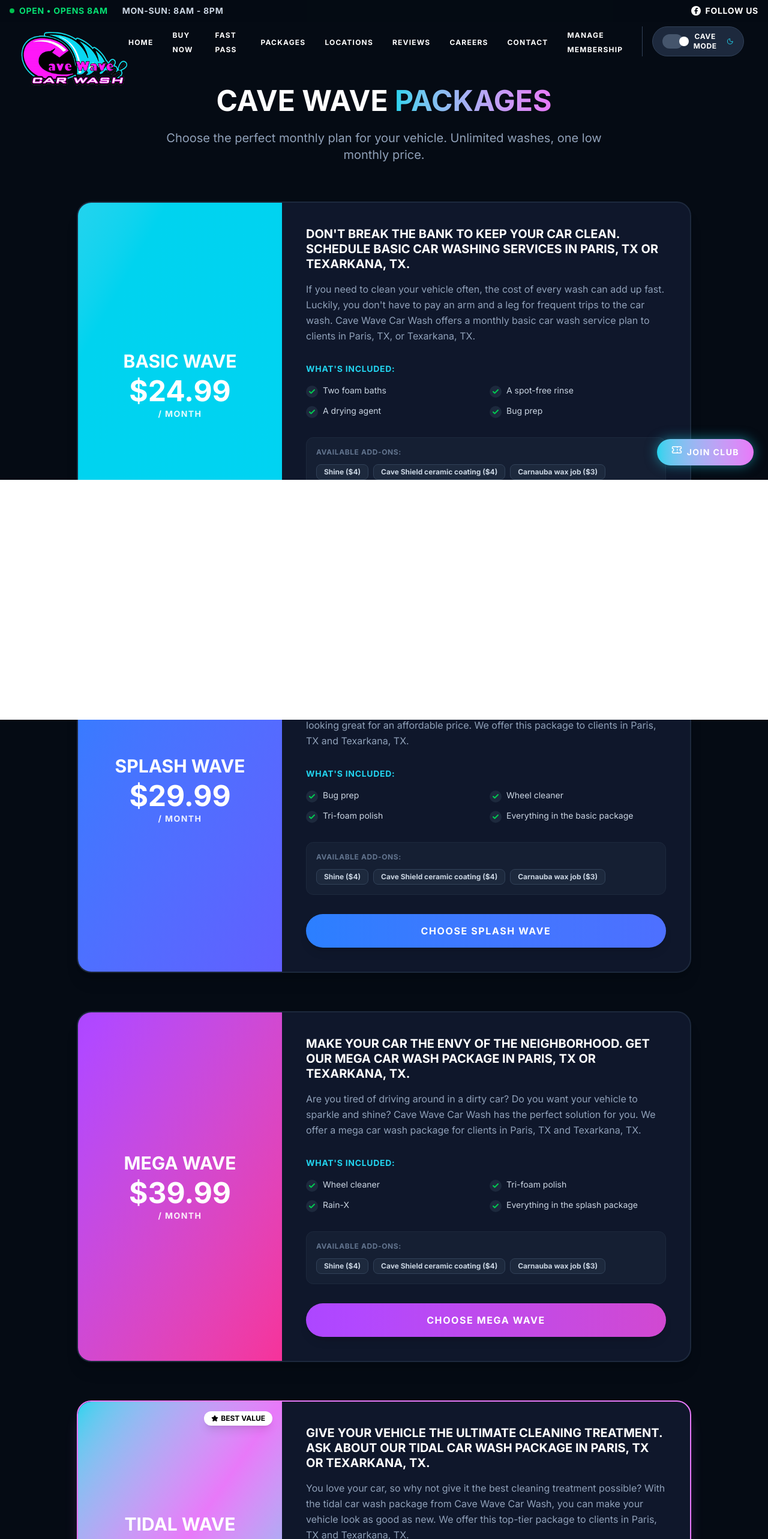
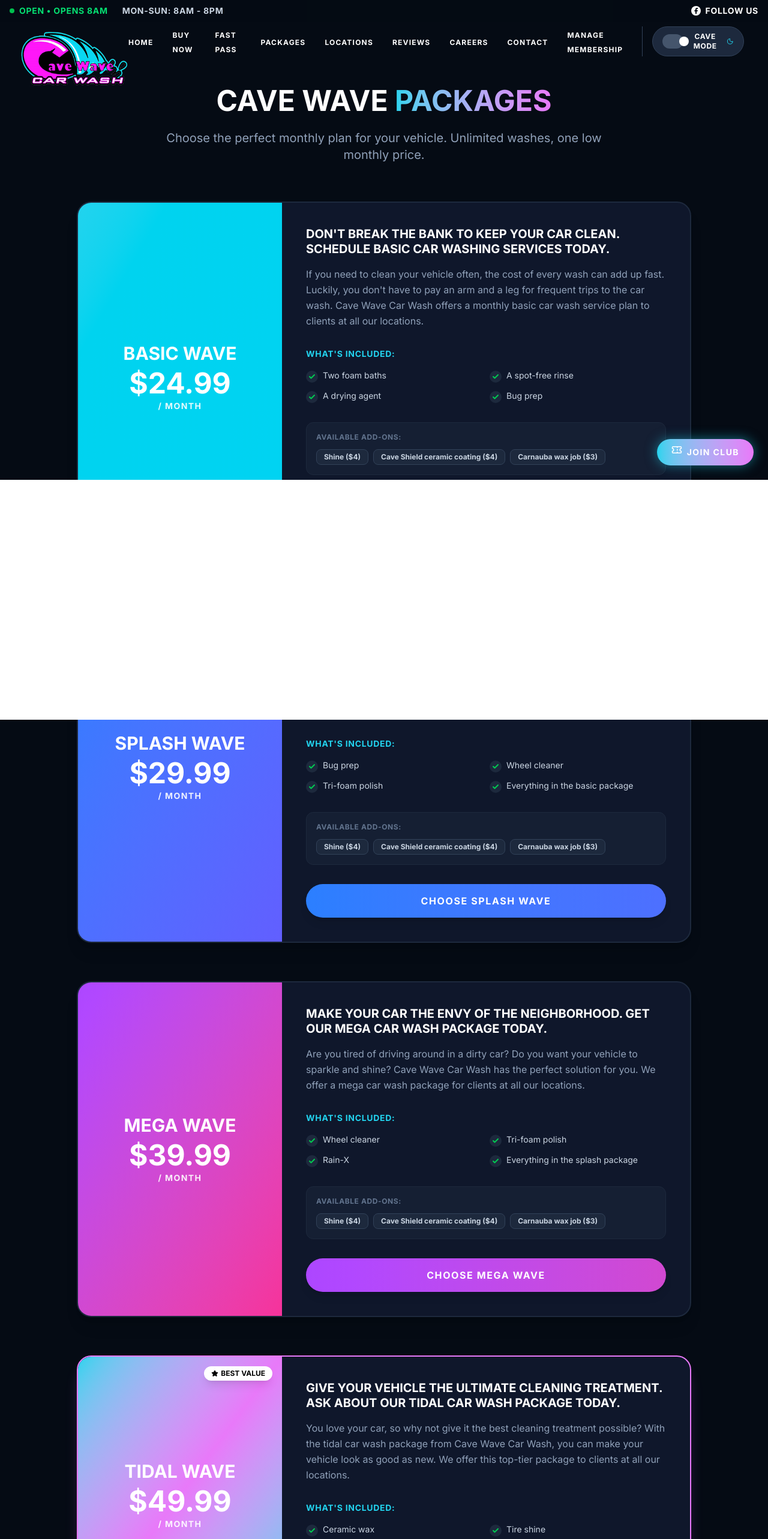
Before and after one commit to Founditmarketing/Cave-wave, a React (Vite) app: page /packages in a window 1280 px wide. Shown: the top 2566 px of the page at 60% size. Built offline with nearby package versions, Linux system fonts and the light colour scheme.

Commit message:
update package descriptions to remove specific location restrictions

```diff
--- a/src/data/packages.ts
+++ b/src/data/packages.ts
@@ -3,8 +3,8 @@
         name: 'Basic Wave',
         price: '24.99',
         singlePrice: '10.00',
-        description: 'Don\'t Break the Bank to Keep Your Car Clean. Schedule basic car washing services in Paris, TX or Texarkana, TX.',
-        longDescription: 'If you need to clean your vehicle often, the cost of every wash can add up fast. Luckily, you don\'t have to pay an arm and a leg for frequent trips to the car wash. Cave Wave Car Wash offers a monthly basic car wash service plan to clients in Paris, TX, or Texarkana, TX.',
+        description: 'Don\'t Break the Bank to Keep Your Car Clean. Schedule basic car washing services today.',
+        longDescription: 'If you need to clean your vehicle often, the cost of every wash can add up fast. Luckily, you don\'t have to pay an arm and a leg for frequent trips to the car wash. Cave Wave Car Wash offers a monthly basic car wash service plan to clients at all our locations.',
         features: ['Two foam baths', 'A spot-free rinse', 'A drying agent', 'Bug prep'],
         addOns: [
             { name: 'Shine', price: '$4' },
@@ -17,8 +17,8 @@
         name: 'Splash Wave',
         price: '29.99',
         singlePrice: '16.00',
-        description: 'Give Your Car a Little Extra Shine. Sign up for our splash car wash package in Paris, TX or Texarkana, TX.',
-        longDescription: 'Your car does a lot for you, so why not give it the royal treatment? With the splash car wash package from Cave Wave Car Wash, you can keep your car looking great for an affordable price. We offer this package to clients in Paris, TX and Texarkana, TX.',
+        description: 'Give Your Car a Little Extra Shine. Sign up for our Splash car wash package today.',
+        longDescription: 'Your car does a lot for you, so why not give it the royal treatment? With the splash car wash package from Cave Wave Car Wash, you can keep your car looking great for an affordable price. We offer this package to clients at all our locations.',
         features: ['Bug prep', 'Wheel cleaner', 'Tri-foam polish', 'Everything in the basic package'],
         addOns: [
             { name: 'Shine', price: '$4' },
@@ -31,8 +31,8 @@
         name: 'Mega Wave',
         price: '39.99',
         singlePrice: '20.00',
-        description: 'Make Your Car the Envy of the Neighborhood. Get our mega car wash package in Paris, TX or Texarkana, TX.',
-        longDescription: 'Are you tired of driving around in a dirty car? Do you want your vehicle to sparkle and shine? Cave Wave Car Wash has the perfect solution for you. We offer a mega car wash package for clients in Paris, TX and Texarkana, TX.',
+        description: 'Make Your Car the Envy of the Neighborhood. Get our Mega car wash package today.',
+        longDescription: 'Are you tired of driving around in a dirty car? Do you want your vehicle to sparkle and shine? Cave Wave Car Wash has the perfect solution for you. We offer a mega car wash package for clients at all our locations.',
         features: ['Wheel cleaner', 'Tri-foam polish', 'Rain-X', 'Everything in the splash package'],
         addOns: [
             { name: 'Shine', price: '$4' },
@@ -46,8 +46,8 @@
         price: '49.99',
         singlePrice: '25.00',
         isBestValue: true,
-        description: 'Give Your Vehicle the Ultimate Cleaning Treatment. Ask about our tidal car wash package in Paris, TX or Texarkana, TX.',
-        longDescription: 'You love your car, so why not give it the best cleaning treatment possible? With the tidal car wash package from Cave Wave Car Wash, you can make your vehicle look as good as new. We offer this top-tier package to clients in Paris, TX and Texarkana, TX.',
+        description: 'Give Your Vehicle the Ultimate Cleaning Treatment. Ask about our Tidal car wash package today.',
+        longDescription: 'You love your car, so why not give it the best cleaning treatment possible? With the tidal car wash package from Cave Wave Car Wash, you can make your vehicle look as good as new. We offer this top-tier package to clients at all our locations.',
         features: ['Ceramic wax', 'Tire shine', 'Everything in the mega package'],
         addOns: [],
         color: 'from-brand-neonBlue via-brand-neonPink to-brand-neonBlue'
--- a/src/pages/packages/BasicWave.tsx
+++ b/src/pages/packages/BasicWave.tsx
@@ -21,13 +21,13 @@
                     <div className="p-8 md:p-12 space-y-8">
                         <div>
                             <h2 className="text-2xl font-black uppercase dark:text-white text-slate-900 mb-4">Don't Break the Bank to Keep Your Car Clean</h2>
-                            <h3 className="text-lg font-bold text-brand-neonBlue uppercase mb-4">Schedule basic car washing services in Paris, TX or Texarkana, TX</h3>
+                            <h3 className="text-lg font-bold text-brand-neonBlue uppercase mb-4">Schedule basic car washing services today</h3>
                             <p className="text-slate-600 dark:text-slate-400 leading-relaxed">
                                 If you need to clean your vehicle often, the cost of every wash can add up fast. Luckily, you don't have to pay an arm and a leg for frequent trips to the car wash.
-                                Cave Wave Car Wash offers a monthly basic car wash service plan to clients in Paris, TX, or Texarkana, TX.
+                                Cave Wave Car Wash offers a monthly basic car wash service plan to clients at all our locations.
                             </p>
                             <p className="text-slate-600 dark:text-slate-400 leading-relaxed mt-4">
-                                For just <strong>$24.99 a month</strong>, you can keep your car clean and new looking. We also offer monthly packages at our Texarkana location.
+                                For just <strong>$24.99 a month</strong>, you can keep your car clean and new looking.
                                 Learn more about our monthly foaming car wash services.
                             </p>
                         </div>
--- a/src/pages/packages/MegaWave.tsx
+++ b/src/pages/packages/MegaWave.tsx
@@ -21,13 +21,13 @@
                     <div className="p-8 md:p-12 space-y-8">
                         <div>
                             <h2 className="text-2xl font-black uppercase dark:text-white text-slate-900 mb-4">Protect Your Paintwork from Chipping</h2>
-                            <h3 className="text-lg font-bold text-blue-600 uppercase mb-4">Request Carbauba wax application services in Paris, TX or Texarkana, TX</h3>
+                            <h3 className="text-lg font-bold text-blue-600 uppercase mb-4">Request Carbauba wax application services today</h3>
                             <p className="text-slate-600 dark:text-slate-400 leading-relaxed">
                                 Constant sun exposure or wear and tear from road debris can cause the paint job of your vehicle to get chipped and pitted.
                                 In order to keep your car looking its best, you'll need to give the exterior a protective wax coating.
                             </p>
                             <p className="text-slate-600 dark:text-slate-400 leading-relaxed mt-4">
-                                Cave Wave Car Wash provides Carnauba wax application services at both our Paris, TX and Texarkana locations. We use Carnauba wax because...
+                                Cave Wave Car Wash provides Carnauba wax application services at all our locations. We use Carnauba wax because...
                             </p>
                             <ul className="mt-4 space-y-2">
                                 {['It enhances your paintwork', 'It resists UV rays, heat and moisture', 'It protects surfaces from environmental contaminants and debris'].map((item, i) => (
--- a/src/pages/packages/SplashWave.tsx
+++ b/src/pages/packages/SplashWave.tsx
@@ -21,17 +21,17 @@
                     <div className="p-8 md:p-12 space-y-8">
                         <div>
                             <h2 className="text-2xl font-black uppercase dark:text-white text-slate-900 mb-4">Give Your Car a Thorough Cleaning</h2>
-                            <h3 className="text-lg font-bold text-blue-500 uppercase mb-4">We offer car wheel cleaning services in Paris, TX and Texarkana, TX</h3>
+                            <h3 className="text-lg font-bold text-blue-500 uppercase mb-4">We offer car wheel cleaning services at all locations</h3>
                             <p className="text-slate-600 dark:text-slate-400 leading-relaxed">
                                 Tired of having caked-on mud in your tire treads and around your rims? Turn to Cave Wave Car Wash for help.
                                 Our Splash Wave package includes car wheel cleaning services to give your vehicle extra detailed shine.
                             </p>
                             <p className="text-slate-600 dark:text-slate-400 leading-relaxed mt-4">
                                 You'll also have access to our tri-colored falls and high-pressure side blasters. Plus, the Splash Wave package includes a tire and wheel cleaning and the application of a clear coat protectant.
-                                Our car wash in Paris, TX and Texarkana, TX has everything you need to get your car squeaky-clean.
+                                Our car wash has everything you need to get your car squeaky-clean.
                             </p>
                             <p className="text-slate-600 dark:text-slate-400 leading-relaxed mt-4 font-bold">
-                                Enroll in our Splash Wave package today for just $29.99 a month. Cleaning packages are also available at our Texarkana location.
+                                Enroll in our Splash Wave package today for just $29.99 a month.
                             </p>
                         </div>
 
--- a/src/pages/packages/TidalWave.tsx
+++ b/src/pages/packages/TidalWave.tsx
@@ -21,13 +21,13 @@
                     <div className="p-8 md:p-12 space-y-8">
                         <div>
                             <h2 className="text-2xl font-black uppercase dark:text-white text-slate-900 mb-4">Keep Your Car Spotless - Automatically</h2>
-                            <h3 className="text-lg font-bold text-brand-neonPink uppercase mb-4">Enroll in our monthly car wash services in Paris, TX or Texarkana, TX</h3>
+                            <h3 className="text-lg font-bold text-brand-neonPink uppercase mb-4">Enroll in our monthly car wash services today</h3>
                             <p className="text-slate-600 dark:text-slate-400 leading-relaxed">
                                 Keeping your car clean can feel like a never-ending battle. If you're tired of spending every weekend scrubbing your car clean, it's time to enroll in monthly car wash services.
                                 Cave Wave Car Wash will keep your vehicle spotless with our <strong>$49.99 Tidal Wave cleaning package</strong>.
                             </p>
                             <p className="text-slate-600 dark:text-slate-400 leading-relaxed mt-4">
-                                We'll complete a detailed washing process and apply a ceramic coating for cars in Paris, TX area. Live closer to Texarkana? You'll find a Cave Wave Car Wash there too!
+                                We'll complete a detailed washing process and apply a ceramic coating for your car.
                                 Visit one of our car wash locations today to sign up for the Tidal Wave package.
                             </p>
                         </div>
```
